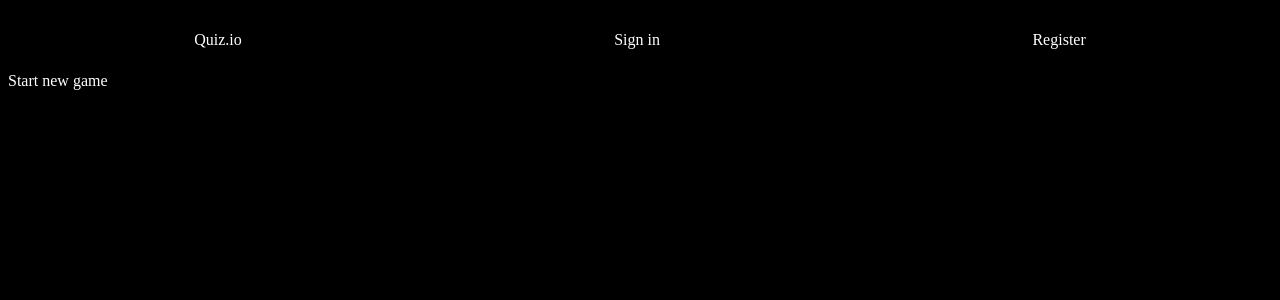
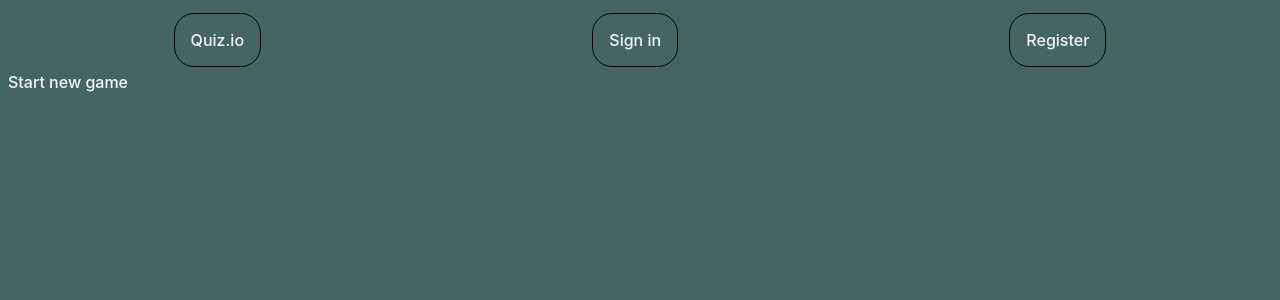
Before and after one commit to CodecoolGlobal/el-proyecte-grande-sprint-1-java-csakafeda, a React (Vite) app in the folder frontend/: page / in a window 1280 px wide. Shown: the top 300 px of the page. Built offline with nearby package versions, Linux system fonts and the light colour scheme.

Commit message:
add mui and a mui theme

```diff
--- a/frontend/package.json
+++ b/frontend/package.json
@@ -9,6 +9,9 @@
     "preview": "vite preview"
   },
   "dependencies": {
+    "@emotion/react": "^11.10.5",
+    "@emotion/styled": "^11.10.5",
+    "@mui/material": "^5.11.7",
     "react": "^18.2.0",
     "react-dom": "^18.2.0",
     "react-router-dom": "^6.8.0"
--- a/frontend/src/App.jsx
+++ b/frontend/src/App.jsx
@@ -3,10 +3,14 @@ import './App.css'
 import { BrowserRouter as Router, Route, Routes } from 'react-router-dom'
 import HomePage from "./Pages/HomePage/HomePage.jsx"
 import Layout from './Pages/Layout'
+import { createTheme, ThemeProvider } from '@mui/material/styles';
+import { themeOptions } from './Theme'
 
 function App() {
+  const theme = createTheme(themeOptions);
 
   return (
+    <ThemeProvider theme={theme}>
       <div className="App">
         <Router>
           <Routes>
@@ -20,6 +24,8 @@ function App() {
         </Router>
 
       </div>
+
+    </ThemeProvider>
   )
 }
 
--- /dev/null
+++ b/frontend/src/Theme.js
@@ -0,0 +1,21 @@
+export const themeOptions = {
+    palette: {
+      mode: 'dark',
+      primary: {
+        main: '#f9f9db',
+      },
+      secondary: {
+        main: '#e2bdd0',
+      },
+      background: {
+        default: '#476464',
+        paper: '#618787',
+      },
+      text: {
+        primary: '#F3F6FA',
+        secondary: '#F3F6FA',
+        disabled: '#F3F6FA',
+        hint: '#F3F6FA',
+      },
+    },
+  };
--- a/frontend/src/index.css
+++ b/frontend/src/index.css
@@ -1,8 +1,12 @@
 :root {
-    --foreground-color: white;
-    --background-color: black;
+    --foreground-color: #F3F6FA;
+    --background-color: #476464;
 
 
     color: var(--foreground-color);
     background-color: var(--background-color);
+
+    font-family: "IBM Plex Sans", -apple-system, BlinkMacSystemFont, "Segoe UI", Roboto, "Helvetica Neue", Arial, sans-serif, "Apple Color Emoji", "Segoe UI Emoji", "Segoe UI Symbol";
+    font-weight: 500;
+    font-smooth: always;
 }
```
Also changed, not shown: 1 other file (tests, documents, lock files or other folders). Lines whose indentation alone changed are shown as unchanged.
